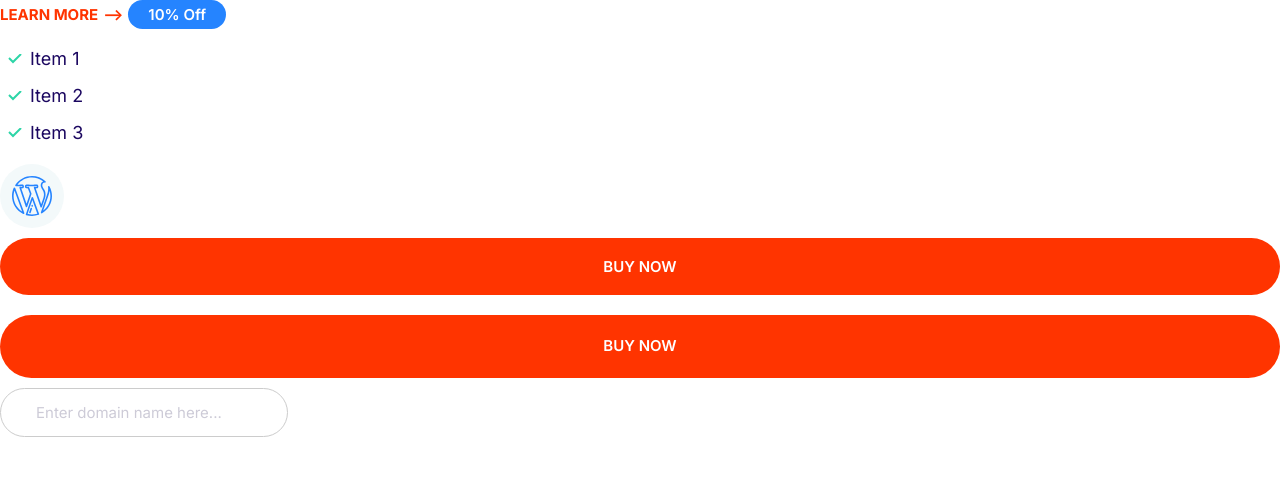
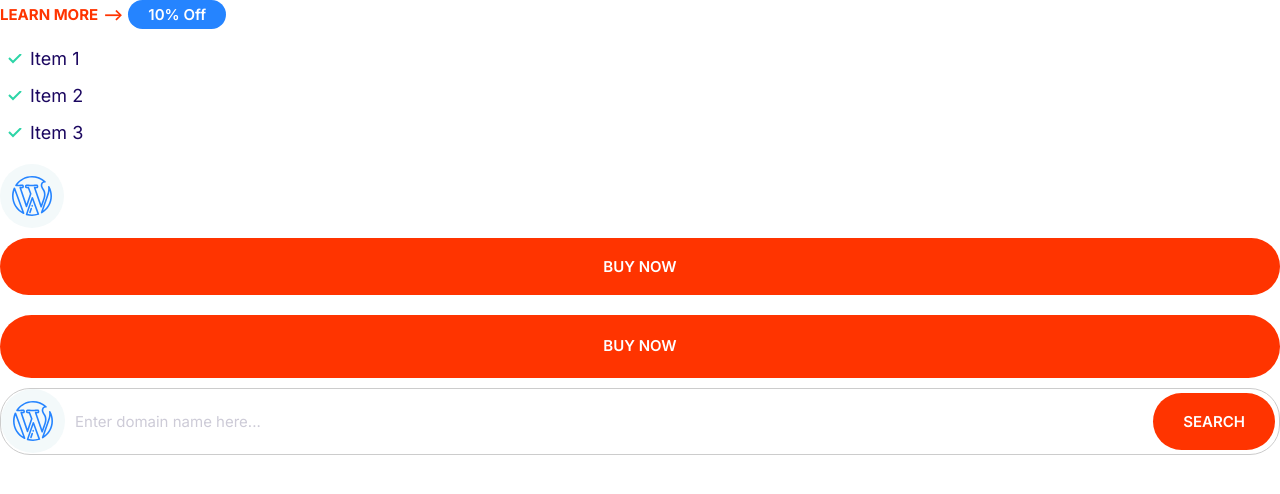
Before and after one commit to sarahnsaw/moshifyyy, a plain HTML site: page index.html in a window 1280 px wide. Drawn offline with Linux system fonts and the light colour scheme.

Commit message:
input w button field commit

```diff
--- a/css/style.css
+++ b/css/style.css
@@ -4,6 +4,8 @@
   --color-accent: #ff3400;
   --color-headings: #1b0760;
   --color-body: #918ca4;
+  --color-border: #ccc;
+  --border-radius: 30px;
 }
 
 *,
@@ -230,8 +232,8 @@
 /* Inputs */
 
 .input {
-  border-radius: 30px;
-  border: 1px solid #ccc;
+  border-radius: var(--border-radius);
+  border: 1px solid var(--color-border);
   color: var(--color-headings);
   font-size: 2rem;
   outline: 0;
@@ -240,6 +242,22 @@
 ::placeholder {
   color: #cdcbd7;
 }
+
+.input-group {
+  border: 1px solid var(--color-border);
+  border-radius: var(--border-radius);
+  display: flex;
+}
+.input-group .input {
+  border: 0;
+  flex-grow: 1;
+  padding: 1.5rem 1rem;
+}
+
+.input-group .btn {
+  margin: 4px;
+}
+
 @media screen and (min-width: 1024px) {
   .input {
     font-size: 1.5rem;
--- a/index.html
+++ b/index.html
@@ -32,6 +32,19 @@
 <button class="btn btn--accent btn--block">Buy Now</button>
 <a href="#" class="btn btn--accent btn--block">Buy Now</a>
 
-<input type="text" class="input" placeholder="Enter domain name here...">
+<div class="input-group">
+  <span class="icon-container">
+    <svg class="icon icon--primary">
+      <use xlink:href="images/sprite.svg#wordpress"></use></use>
+    </svg>
+  </span>
+  <input
+  type="text"
+  class="input"
+  placeholder="Enter domain name here..."
+  />
+<button class="btn btn--accent">Search</button>
+</div>
+
   </body>
 </html>
```
Also changed, not shown: components/inputwbutton.html (added, +13 -0 lines).
